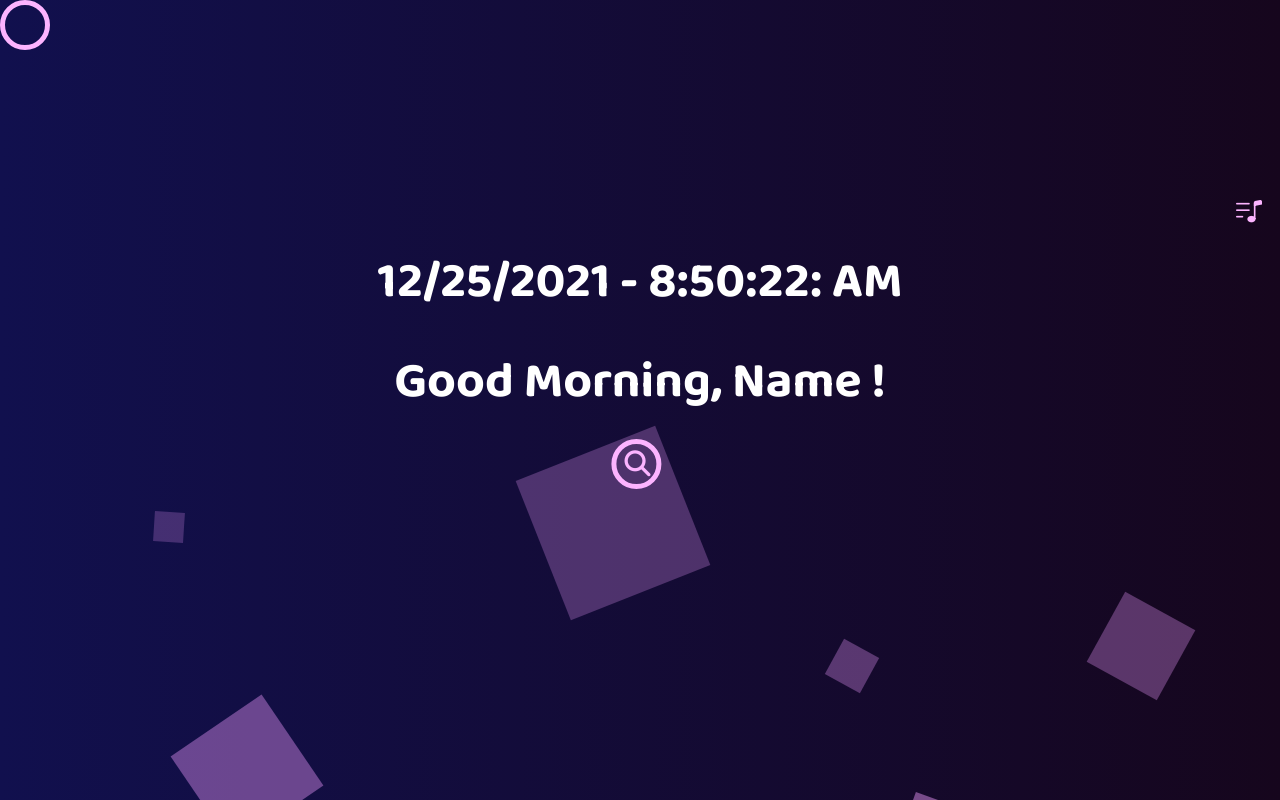
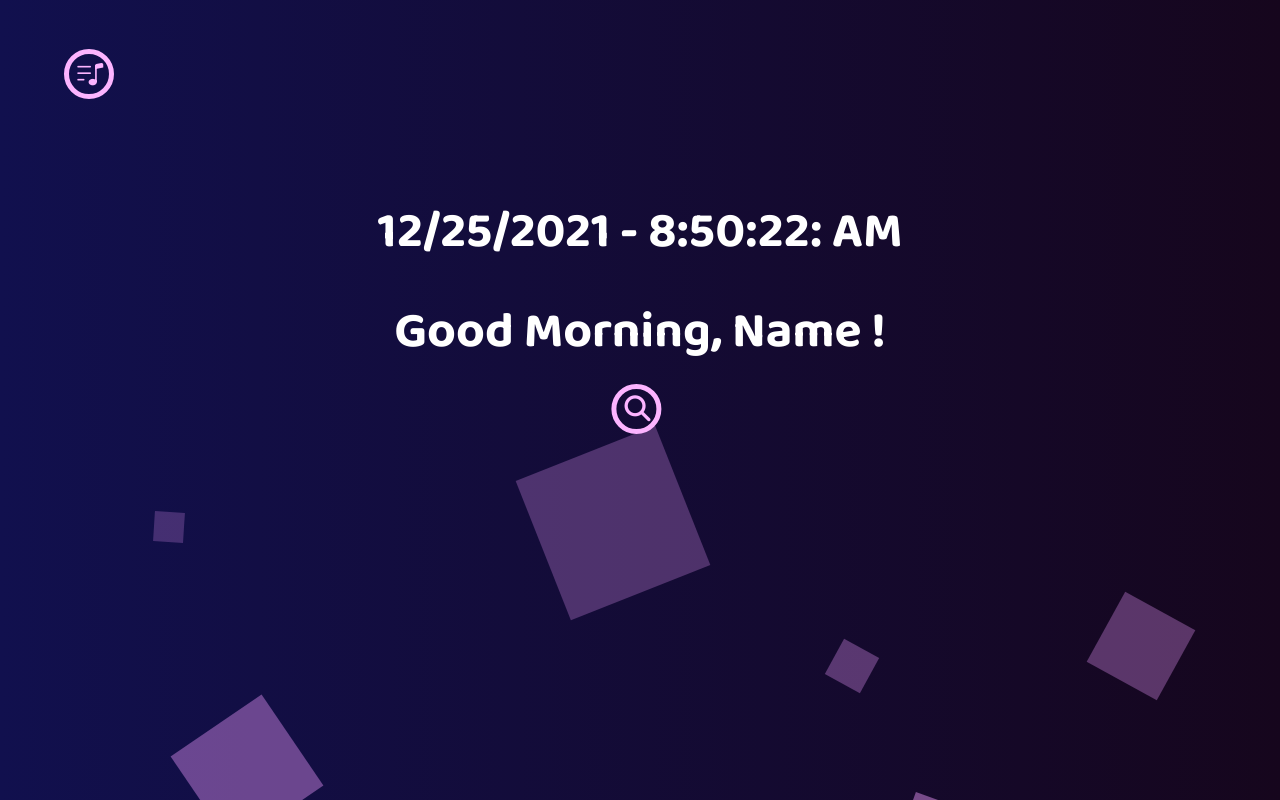
Before and after one commit to jessicaggan/heroku-project, a PHP site: page / in a window 1280 px wide. Run offline with PHP 8.4, Linux system fonts and the light colour scheme; data that the repository does not hold is empty; some libraries are stand-ins or nearby versions.

Commit message:
Edit style for youtube function

```diff
--- a/templates/style.css
+++ b/templates/style.css
@@ -5,10 +5,25 @@
 body {
 	font-family: 'Baloo 2', cursive;
 }
-button{
+#submitBtn,#change-song{
     visibility: hidden;
 }
 
+
+#youtube{
+	position:fixed;
+	bottom:0%;
+	width:100%;
+	height:25px;
+	overflow:hidden;
+    z-index: 2;
+    margin-top: 0px;
+	filter: brightness(25%);
+}
+
+#youtube:hover{
+    visibility: visible;
+}
 .banner-text {
 	width: 100%;
 	position: absolute;
@@ -34,6 +49,13 @@ button{
     left: 50%;
     transform: translate(-50%,-50%);
 }
+
+.box-song{
+    position: absolute;
+    top: 20%;
+    left: 5%;
+    transform: translate(0%,-50%);
+}
 .input {
     padding: 10px;
     width: 50px;
@@ -53,6 +75,12 @@ button{
     border-radius: 10px;
 }
 
+.box-song:hover input{
+    width: 30vw;
+    background: #272133;
+    border-radius: 10px;
+}
+
 i{
     position: absolute;
     top: 50%;
@@ -64,6 +92,10 @@ i{
 }
 
 .box:hover i{
+    opacity: 0;
+    z-index: -1;
+}
+.box-song:hover i{
     opacity: 0;
     z-index: -1;
 }
```
